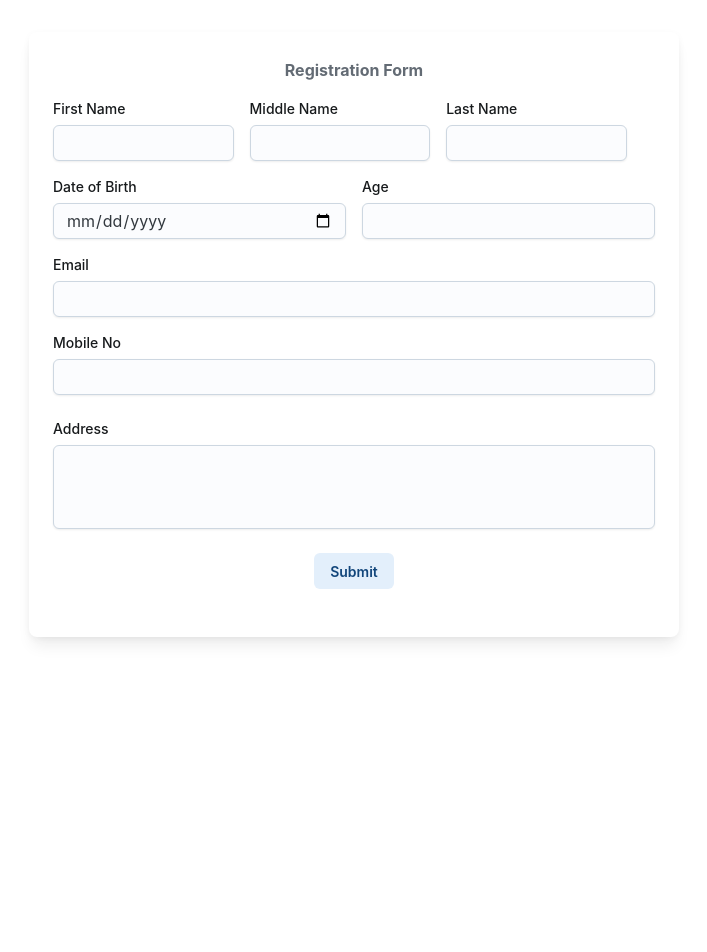
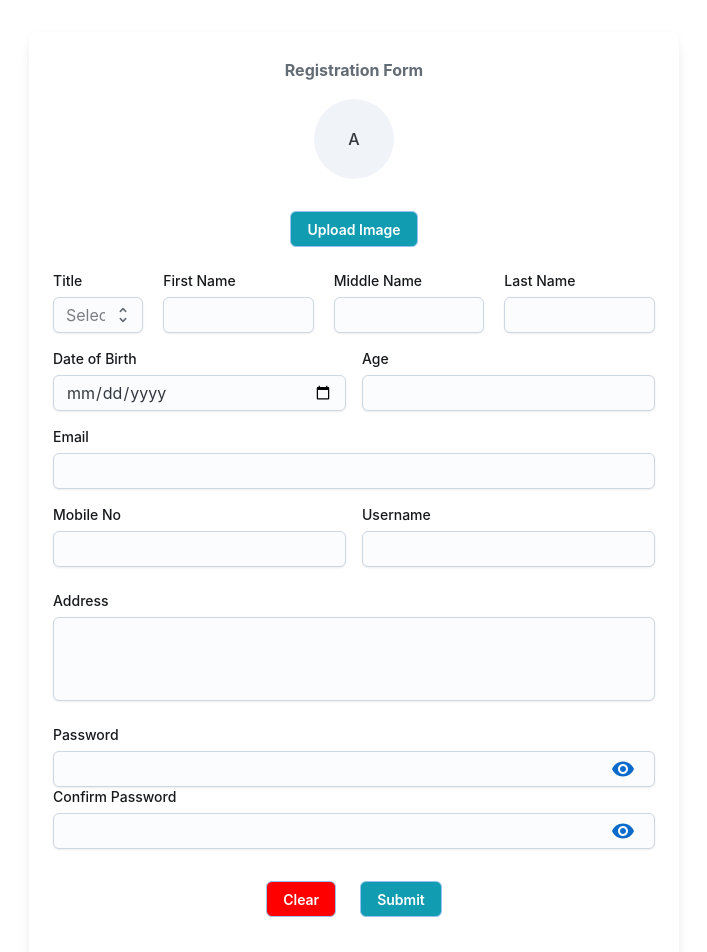
Before and after one commit to shubhujais15/Hospital-Workflow-Management, a Next.js app in the folder client/: page /signup in a window 1280 px wide. Shown: the top 952 px of the page, without its empty margins (286-993 px from the left). Before the commit the page ends 800 px from the top, so only its background shows below. Built offline with nearby package versions, Linux system fonts and the light colour scheme.

Commit message:
Added img option & saluation dropdown

```diff
--- a/client/src/app/signup/page.tsx
+++ b/client/src/app/signup/page.tsx
@@ -11,9 +11,13 @@ import {
   Typography,
   Snackbar,
   Alert,
-  CardOverflow,
+  Avatar,
 } from "@mui/joy";
 import Button from '@mui/joy/Button';
+import Visibility from "@mui/icons-material/Visibility";
+import VisibilityOff from "@mui/icons-material/VisibilityOff";
+import { Select, Option } from "@mui/joy";
+
 
 const signup = () => {
   const {
@@ -26,30 +30,61 @@ const signup = () => {
   } = useForm();
   const [submitMessage, setSubmitMessage] = React.useState("");
   const [openSnackbar, setOpenSnackbar] = React.useState(false);
+  const [showPassword, setShowPassword] = React.useState(false);
+  const [avatarPreview, setAvatarPreview] = React.useState(null);
 
   const onSubmit = (data) => {
     console.log(data);
     setSubmitMessage("Form submitted successfully!");
     setOpenSnackbar(true);
     reset();
+    setAvatarPreview(null);
   };
-  const dob = watch('dob');
+
+  const dob = watch("dob");
+  const firstName = watch("firstName");
+
     React.useEffect(() => {
       if (dob) {
         const today = new Date();
         const birthDate = new Date(dob);
+        if (birthDate > today) {
+          setValue("age", 0); // Set age to 0 for invalid future dates
+          return;
+        }
+
         let age = today.getFullYear() - birthDate.getFullYear();
         const monthDifference = today.getMonth() - birthDate.getMonth();
         if (monthDifference < 0 || (monthDifference === 0 && today.getDate() < birthDate.getDate())) {
           age--;
         }
-      setValue('age', age);
+        setValue("age", age >= 0 ? age : 0); // Ensure age is not negative
       }
     }, [dob, setValue]);
+
+
+  const handleAvatarChange = (e) => {
+    const file = e.target.files[0];
+    if (file) {
+      const reader = new FileReader();
+      reader.onload = () => setAvatarPreview(reader.result);
+      reader.readAsDataURL(file);
+    } else {
+      setAvatarPreview(null);
+    }
+  };
 
   const handleCloseSnackbar = () => {
     setOpenSnackbar(false);
   };
+
+  const buttonStyles = {
+    mt: 2,
+    backgroundColor: "rgb(17, 156, 177)",
+    color: "#fff",
+    "&:hover": { backgroundColor: "rgb(14, 125, 142)" },
+  };
+
 
   return (
     <Box
@@ -73,8 +108,65 @@ const signup = () => {
     >
       Registration Form
     </Typography>
-      <Box sx={{ display: "flex", flexDirection: { xs: 'column', sm: 'row' }, gap: 2, mb: 2 }}>
-        <FormControl error={!!errors.firstName} sx={{ width: { xs: '100%', sm: '30%' } }} margin="normal">
+
+    <Box sx={{ display: "flex", flexDirection: "column", alignItems: "center", mb: 3 }}>
+      <Avatar
+        src={avatarPreview}
+        alt={firstName?.[0]?.toUpperCase() || "A"}
+        sx={{ width: 80, height: 80, mb: 2 }}
+      />
+      <Button variant="outlined" component="label"
+      sx={buttonStyles}
+      >
+        Upload Image
+        <input
+          type="file"
+          hidden
+          accept="image/*"
+          onChange={handleAvatarChange}
+        />
+      </Button>
+    </Box>
+
+    <Box
+  sx={{
+    display: "flex",
+    flexDirection: { xs: "column", sm: "row" },
+    alignItems: "center",
+    gap: 2.5,
+    mb: 2,
+  }}
+>
+  {/* Title Dropdown */}
+  <FormControl
+    error={!!errors.title}
+    sx={{ width: { xs: "100%", sm: "15%" } }}
+    margin="normal"
+  >
+    <FormLabel>Title</FormLabel>
+    <Select
+      {...register("title", { required: "Title is required" })}
+      placeholder="Select"
+    >
+      <Option value="Mr">Mr</Option>
+      <Option value="Mrs">Mrs</Option>
+      <Option value="Miss">Miss</Option>
+      <Option value="Dr">Dr</Option>
+      <Option value="Other">Other</Option>
+    </Select>
+    {errors.title && (
+      <Typography variant="body2" color="danger">
+        {errors.title.message}
+      </Typography>
+    )}
+  </FormControl>
+
+  {/* First Name */}
+  <FormControl
+    error={!!errors.firstName}
+    sx={{ width: { xs: "100%", sm: "25%" } }}
+    margin="normal"
+  >
     <FormLabel>First Name</FormLabel>
     <Input
       {...register("firstName", { required: "First name is required" })}
@@ -86,19 +178,21 @@ const signup = () => {
     )}
   </FormControl>
 
-        <FormControl error={!!errors.MiddleName} sx={{ width: { xs: '100%', sm: '30%' } }} margin="normal">
+  {/* Middle Name */}
+  <FormControl
+    sx={{ width: { xs: "100%", sm: "25%" } }}
+    margin="normal"
+  >
     <FormLabel>Middle Name</FormLabel>
-          <Input
-            {...register("MiddleName")}
-          />
-          {errors.MiddleName && (
-            <Typography variant="body2" color="danger">
-              {errors.MiddleName.message}
-            </Typography>
-          )}
+    <Input {...register("MiddleName")} />
   </FormControl>
 
-        <FormControl error={!!errors.lastName} sx={{ width: { xs: '100%', sm: '30%' } }} margin="normal">
+  {/* Last Name */}
+  <FormControl
+    error={!!errors.lastName}
+    sx={{ width: { xs: "100%", sm: "25%" } }}
+    margin="normal"
+  >
     <FormLabel>Last Name</FormLabel>
     <Input
       {...register("lastName", { required: "Last name is required" })}
@@ -113,7 +207,6 @@ const signup = () => {
 
 
     <Box sx={{ display: "flex",flexDirection: { xs: 'column', sm: 'row' } ,gap: 2 ,mb:2}}>
-
       <FormControl fullWidth error={!!errors.dob} margin="normal" sx={{flexBasis: '50%'}}>
         <FormLabel>Date of Birth</FormLabel>
         <Input
@@ -126,7 +219,7 @@ const signup = () => {
           </Typography>
         )}
       </FormControl>
-      <FormControl fullWidth error={!!errors.age} margin="normal"sx={{flexBasis: '50%'}} >
+      <FormControl fullWidth error={!!errors.age} margin="normal" sx={{flexBasis: '50%'}} >
         <FormLabel>Age</FormLabel>
         <Input
         fullWidth
@@ -142,8 +235,6 @@ const signup = () => {
           </Typography>
         )}
       </FormControl>
-
-
     </Box>
 
     <FormControl fullWidth error={!!errors.email} margin="normal" sx={{mb:2}}>
@@ -165,7 +256,8 @@ const signup = () => {
       )}
     </FormControl>
 
-      <FormControl fullWidth error={!!errors.mobile} margin="normal"sx={{mb:3}}>
+    <Box sx={{ display: "flex", flexDirection: { xs: 'column', sm: 'row' }, gap: 2, mb: 3 }}>
+      <FormControl fullWidth error={!!errors.mobile} margin="normal" sx={{ flexBasis: '50%' }}>
         <FormLabel>Mobile No</FormLabel>
         <Input
           type="tel"
@@ -184,6 +276,22 @@ const signup = () => {
         )}
       </FormControl>
 
+      <FormControl fullWidth error={!!errors.username} margin="normal" sx={{ flexBasis: '50%' }}>
+        <FormLabel>Username</FormLabel>
+        <Input
+          {...register("username", {
+            required: "Username is required",
+            maxLength: { value: 20, message: "Username cannot exceed 20 characters" },
+          })}
+        />
+        {errors.username && (
+          <Typography variant="body2" color="danger">
+            {errors.username.message}
+          </Typography>
+        )}
+      </FormControl>
+    </Box>
+
     <FormControl fullWidth error={!!errors.address} margin="normal" sx={{mb:3}}>
       <FormLabel>Address</FormLabel>
       <Textarea
@@ -196,10 +304,78 @@ const signup = () => {
         </Typography>
       )}
     </FormControl>
-      <Box sx={{ display: "flex", justifyContent: "center", mt: 2 ,mb:3}}>
-        <Button type="submit" variant="soft">
+
+    <FormControl fullWidth error={!!errors.password} margin="normal">
+      <FormLabel>Password</FormLabel>
+      <Input
+        type={showPassword ? "text" : "password"}
+        {...register("password", { required: "Password is required" })}
+        endDecorator={
+          <Button
+            variant="plain"
+            onClick={() => setShowPassword((prev) => !prev)}
+          >
+            {showPassword ? <VisibilityOff /> : <Visibility />}
+          </Button>
+        }
+      />
+      {errors.password && (
+        <Typography variant="body2" color="danger">
+          {errors.password.message}
+        </Typography>
+      )}
+    </FormControl>
+
+    <FormControl fullWidth error={!!errors.confirmPassword} margin="normal">
+      <FormLabel>Confirm Password</FormLabel>
+      <Input
+        type={showPassword ? "text" : "password"}
+        {...register("confirmPassword", {
+          required: "Please confirm your password",
+          validate: (value) => value === watch("password") || "Passwords do not match",
+        })}
+        endDecorator={
+          <Button
+            variant="plain"
+            onClick={() => setShowPassword((prev) => !prev)}
+          >
+            {showPassword ? <VisibilityOff /> : <Visibility />}
+          </Button>
+        }
+      />
+      {errors.confirmPassword && (
+        <Typography variant="body2" color="danger">
+          {errors.confirmPassword.message}
+        </Typography>
+      )}
+    </FormControl>
+
+    <Box sx={{ display: "flex", justifyContent: "center",gap: 3, mt: 2, mb: 3 }}>
+    <Button
+       variant="outlined" component="label"
+       sx={{
+        mt: 2,
+        backgroundColor: "#FF0000", // Default red background
+        color: "#fff", // White text color
+        "&:hover": {
+          backgroundColor: "#FF0020", // Dark red or burgundy color on hover
+          // transform: "scale(1.05)",
+        },
+      }}
+        onClick={() => {
+          reset();
+          setAvatarPreview(null);
+        }}
+      >
+        Clear
+      </Button>
+    <Button variant="outlined"
+      type="submit"
+      sx={buttonStyles}>
+
         Submit
       </Button>
+
     </Box>
 
       <Snackbar
```
Lines whose indentation alone changed are shown as unchanged.
